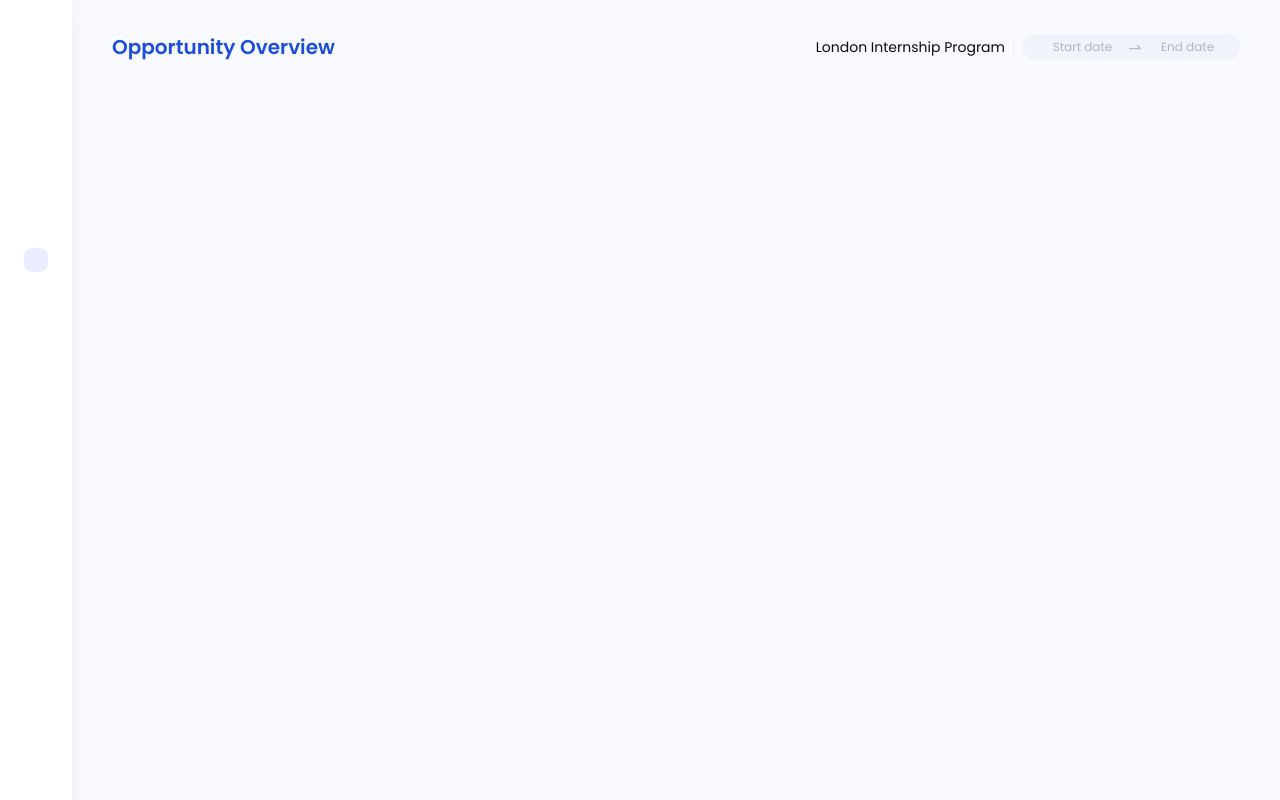
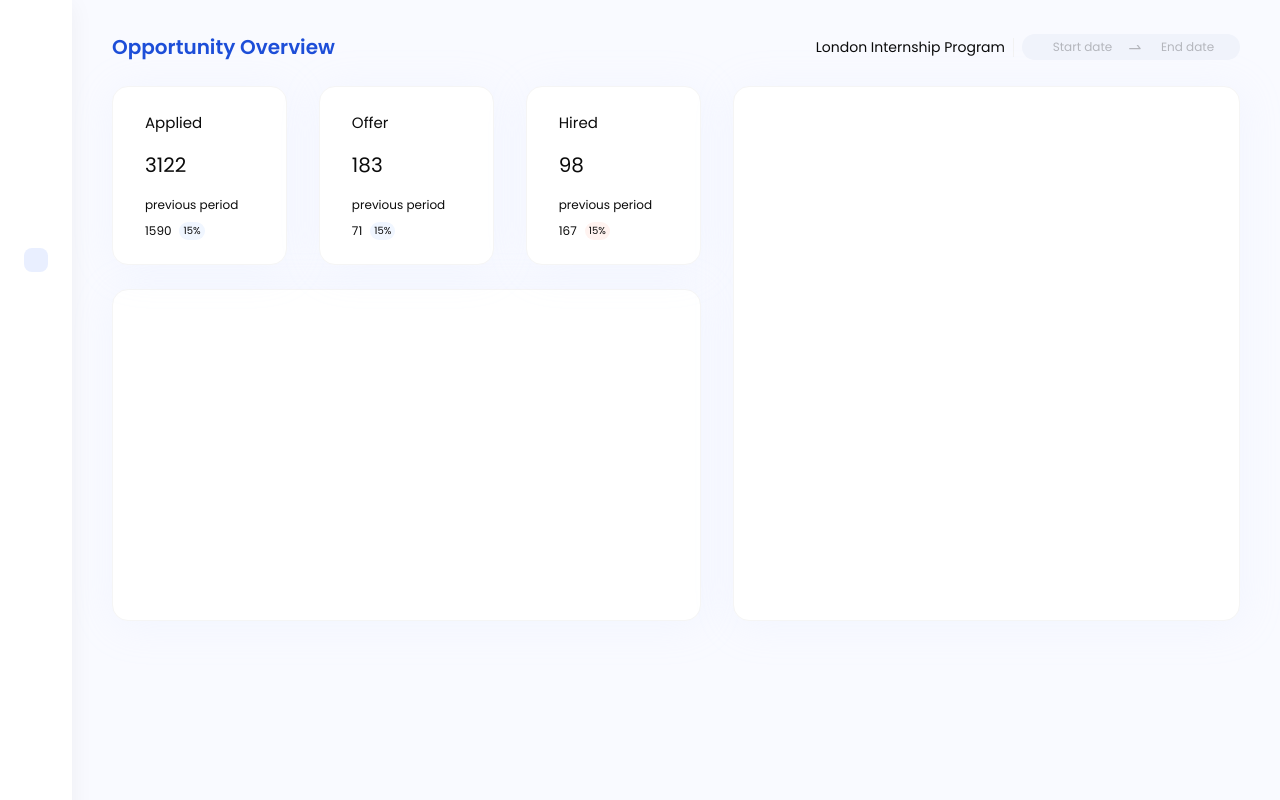
Before and after one commit to mohamedkhaled4053/Task2, a React (Create React App) app: page / in a window 1280 px wide. Shown: the top 800 px of the page. Built offline with nearby package versions, Linux system fonts and the light colour scheme.

Commit message:
setup cartOverview component

```diff
--- /dev/null
+++ b/src/components/ChartOverView/ChartOverView.tsx
@@ -0,0 +1,30 @@
+import React from "react";
+import "./style.scss";
+import StatCard from "./StatCard/StatCard";
+import { total } from "../../utils/types";
+
+type Props = {
+  total: total;
+};
+
+const ChartOverView = ({ total }: Props) => {
+  return (
+    <div className="chart-overview">
+      <div className="right">
+        <div className="report-status">
+          {(["applied", "offer", "hired"] as const).map((status) => (
+            <StatCard
+              newValue={total.now[status]}
+              prevValue={total.previous[status]}
+              status={status}
+            />
+          ))}
+        </div>
+        <div className="card placeholder" style={{ height: "332px" }}></div>
+      </div>
+      <div className="card left"></div>
+    </div>
+  );
+};
+
+export default ChartOverView;
--- /dev/null
+++ b/src/components/ChartOverView/StatCard/StatCard.tsx
@@ -0,0 +1,30 @@
+import React from "react";
+import { Icon } from "../../Icon/Icon";
+import "./style.scss";
+
+type Props = {
+  status: "applied" | "offer" | "hired";
+  newValue: number;
+  prevValue: number;
+};
+
+const StatCard = ({ newValue, prevValue, status }: Props) => {
+  return (
+    <div className="card stat-card">
+      <div className="stat">{status}</div>
+      <div className="count">{newValue}</div>
+      <div className="prev-stat">
+        <p>previous period</p>
+        <div className="prev-count">
+          <span>{prevValue}</span>
+          <div className={`comparison ${newValue < prevValue ? "down" : ""}`}>
+            <Icon name="Trending" />
+            15%
+          </div>
+        </div>
+      </div>
+    </div>
+  );
+};
+
+export default StatCard;
--- /dev/null
+++ b/src/components/ChartOverView/StatCard/style.scss
@@ -0,0 +1,39 @@
+.stat-card {
+  flex: 1;
+  display: flex;
+  padding: 24px 32px;
+  flex-direction: column;
+  gap: 16px;
+  .stat {
+    font-size: 15px;
+    text-transform: capitalize;
+  }
+  .count {
+    font-size: 20px;
+  }
+  .prev-stat {
+    font-size: 12px;
+    p {
+      margin-bottom: 8px;
+    }
+    .prev-count {
+      display: flex;
+      gap: 8px;
+    }
+    .comparison {
+      font-size: 10px;
+      padding: 0 4px;
+      display: flex;
+      gap: 4px;
+      border-radius: 16px;
+      background: #f0f6ff;
+      align-items: center;
+      &.down {
+        background: #fff3f0;
+        svg {
+          transform: scale(1, -1);
+        }
+      }
+    }
+  }
+}
--- /dev/null
+++ b/src/components/ChartOverView/style.scss
@@ -0,0 +1,15 @@
+.chart-overview {
+  display: flex;
+  gap: 32px;
+  .right {
+    flex: 4;
+    .report-status {
+      margin-bottom: 24px;
+      display: flex;
+      gap: 32px;
+    }
+  }
+  .left {
+    flex: 3;
+  }
+}
--- a/src/components/Main/Main.tsx
+++ b/src/components/Main/Main.tsx
@@ -1,6 +1,8 @@
 import { DatePicker } from "antd";
 import "./style.scss";
 import { Icon } from "../Icon/Icon";
+import ChartOverView from "../ChartOverView/ChartOverView";
+import { programData } from "../../utils/mock";
 
 const Main = () => {
   return (
@@ -23,6 +25,8 @@ const Main = () => {
           />
         </div>
       </div>
+
+      <ChartOverView total={programData.total} />
     </div>
   );
 };
--- a/src/components/Main/style.scss
+++ b/src/components/Main/style.scss
@@ -8,6 +8,7 @@
     display: flex;
     justify-content: space-between;
     align-items: center;
+    margin-bottom: 24px;
     h1 {
       color: #1d4ed8;
       font-size: 20px;
@@ -50,4 +51,12 @@
       }
     }
   }
+
+  .card {
+    border-radius: 16px;
+    border: 1px solid #f5f5f5;
+    background: #fff;
+    box-shadow: 2px 4px 40px 2px rgba(205, 223, 255, 0.15);
+    padding: 24px 32px;
+  }
 }
--- a/src/utils/mock.ts
+++ b/src/utils/mock.ts
@@ -1,17 +1,23 @@
 import { ProgramData } from "./types";
 
-export const mockData: ProgramData = {
+export const programData: ProgramData = {
   total: {
-    now: { applied: 20, recommended: 20, interview: 4, offer: 3, hired: 3 },
-    previous: {
-      applied: 20,
+    now: {
+      applied: 3122,
       recommended: 20,
       interview: 4,
-      offer: 3,
-      hired: 3,
+      offer: 183,
+      hired: 98,
+    },
+    previous: {
+      applied: 1590,
+      recommended: 20,
+      interview: 4,
+      offer: 71,
+      hired: 167,
     },
   },
-  active: {
+  qualified: {
     applied: 20,
     recommended: 20,
     interview: 4,
@@ -27,7 +33,7 @@ export const mockData: ProgramData = {
   },
   employers: {
     google: {
-      total: {
+      employerTotal: {
         now: {
           applied: 20,
           recommended: 20,
@@ -45,43 +51,43 @@ export const mockData: ProgramData = {
           rejected: 4,
         },
       },
-      active: {
+      // qualified: {
+      //   applied: 20,
+      //   recommended: 20,
+      //   interview: 4,
+      //   offer: 3,
+      //   hired: 3,
+      // },
+      // disqualified: {
+      //   applied: 20,
+      //   recommended: 20,
+      //   interview: 4,
+      //   offer: 3,
+      //   hired: 3,
+      // },
+      opportunities: {
+        UXInternship: {
+          qualified: {
             applied: 20,
-        recommended: 20,
+            recommended: 17,
             interview: 4,
             offer: 3,
-        hired: 3,
+            hired: 1,
           },
           disqualified: {
-        applied: 20,
-        recommended: 20,
-        interview: 4,
-        offer: 3,
-        hired: 3,
+            applied: 7,
+            recommended: 4,
+            interview: 1,
+            offer: 1,
+            hired: 1,
           },
-      opportunities: {
-        UXInternship: {
-          active: {
-            applied: 20,
-            recommended: 20,
-            interview: 4,
-            offer: 3,
-            hired: 3,
-          },
-          disqualified: {
-            applied: 20,
-            recommended: 20,
-            interview: 4,
-            offer: 3,
-            hired: 3,
-          },
-          total: {
+          opportunitytotal: {
             now: {
-              applied: 20,
-              recommended: 20,
-              interview: 4,
-              offer: 3,
-              hired: 3,
+              applied: 27,
+              recommended: 21,
+              interview: 5,
+              offer: 4,
+              hired: 2,
             },
             previous: {
               applied: 20,
@@ -93,27 +99,27 @@ export const mockData: ProgramData = {
           },
         },
         ArtInternship: {
-          active: {
-            applied: 20,
-            recommended: 20,
-            interview: 4,
-            offer: 3,
+          qualified: {
+            applied: 44,
+            recommended: 32,
+            interview: 21,
+            offer: 19,
+            hired: 10,
+          },
+          disqualified: {
+            applied: 24,
+            recommended: 4,
+            interview: 7,
+            offer: 8,
             hired: 3,
           },
-          disqualified: {
-            applied: 20,
-            recommended: 20,
-            interview: 4,
-            offer: 3,
-            hired: 3,
-          },
-          total: {
+          opportunitytotal: {
             now: {
-              applied: 20,
-              recommended: 20,
-              interview: 4,
-              offer: 3,
-              hired: 3,
+              applied: 68,
+              recommended: 36,
+              interview: 28,
+              offer: 27,
+              hired: 13,
             },
             previous: {
               applied: 20,
@@ -127,7 +133,7 @@ export const mockData: ProgramData = {
       },
     },
     microsoft: {
-      total: {
+      employerTotal: {
         now: {
           applied: 20,
           recommended: 20,
@@ -145,43 +151,43 @@ export const mockData: ProgramData = {
           rejected: 4,
         },
       },
-      active: {
+      // qualified: {
+      //   applied: 20,
+      //   recommended: 20,
+      //   interview: 4,
+      //   offer: 3,
+      //   hired: 3,
+      // },
+      // disqualified: {
+      //   applied: 20,
+      //   recommended: 20,
+      //   interview: 4,
+      //   offer: 3,
+      //   hired: 3,
+      // },
+      opportunities: {
+        UXInternship: {
+          qualified: {
             applied: 20,
-        recommended: 20,
+            recommended: 17,
             interview: 4,
             offer: 3,
-        hired: 3,
+            hired: 1,
           },
           disqualified: {
-        applied: 20,
-        recommended: 20,
-        interview: 4,
-        offer: 3,
-        hired: 3,
+            applied: 7,
+            recommended: 4,
+            interview: 1,
+            offer: 1,
+            hired: 1,
           },
-      opportunities: {
-        UXInternship: {
-          active: {
-            applied: 20,
-            recommended: 20,
-            interview: 4,
-            offer: 3,
-            hired: 3,
-          },
-          disqualified: {
-            applied: 20,
-            recommended: 20,
-            interview: 4,
-            offer: 3,
-            hired: 3,
-          },
-          total: {
+          opportunitytotal: {
             now: {
-              applied: 20,
-              recommended: 20,
-              interview: 4,
-              offer: 3,
-              hired: 3,
+              applied: 27,
+              recommended: 21,
+              interview: 5,
+              offer: 4,
+              hired: 2,
             },
             previous: {
               applied: 20,
@@ -193,27 +199,27 @@ export const mockData: ProgramData = {
           },
         },
         ArtInternship: {
-          active: {
+          qualified: {
             applied: 20,
-            recommended: 20,
+            recommended: 17,
             interview: 4,
             offer: 3,
-            hired: 3,
+            hired: 1,
           },
           disqualified: {
-            applied: 20,
-            recommended: 20,
-            interview: 4,
-            offer: 3,
-            hired: 3,
+            applied: 7,
+            recommended: 4,
+            interview: 1,
+            offer: 1,
+            hired: 1,
           },
-          total: {
+          opportunitytotal: {
             now: {
-              applied: 20,
-              recommended: 20,
-              interview: 4,
-              offer: 3,
-              hired: 3,
+              applied: 27,
+              recommended: 21,
+              interview: 5,
+              offer: 4,
+              hired: 2,
             },
             previous: {
               applied: 20,
```
Also changed, not shown: src/utils/types.ts (+6 -6 lines), src/assets/svgs/Trending.svg (added). Lines whose indentation alone changed are shown as unchanged.
